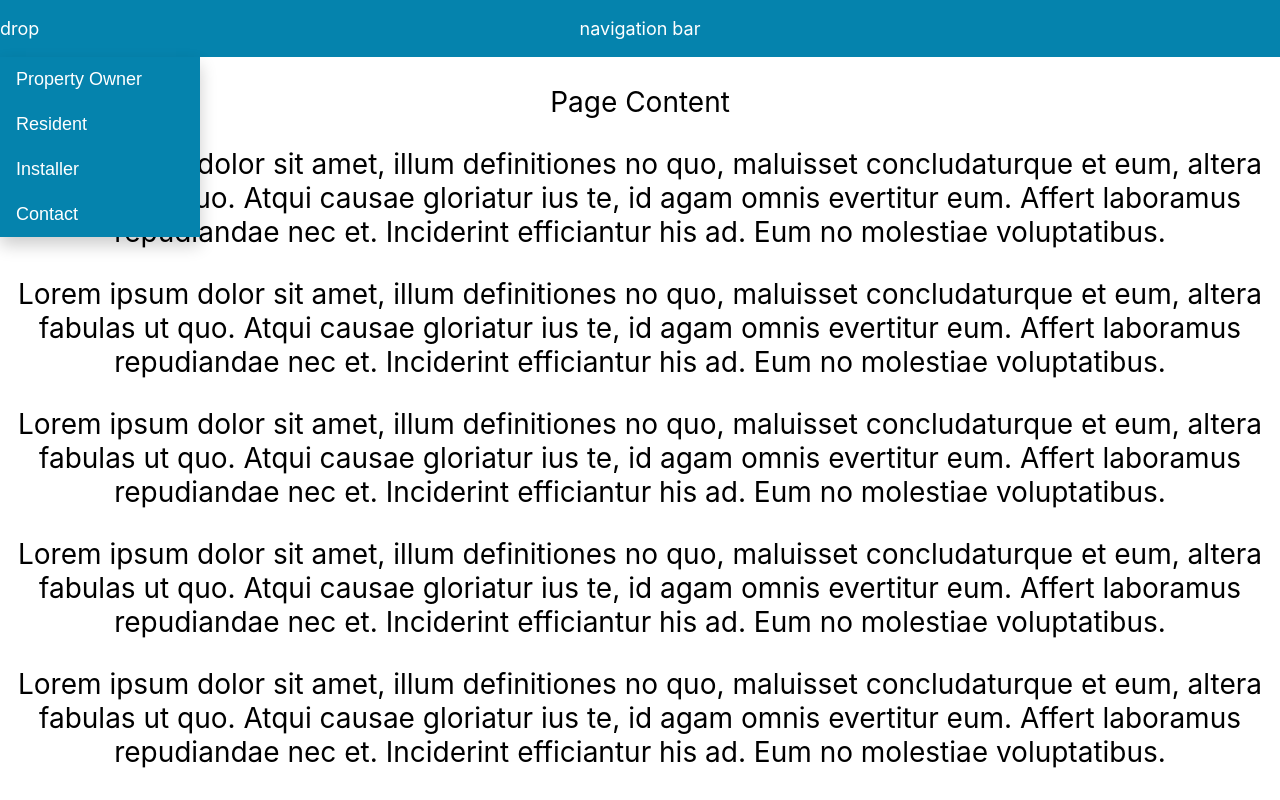
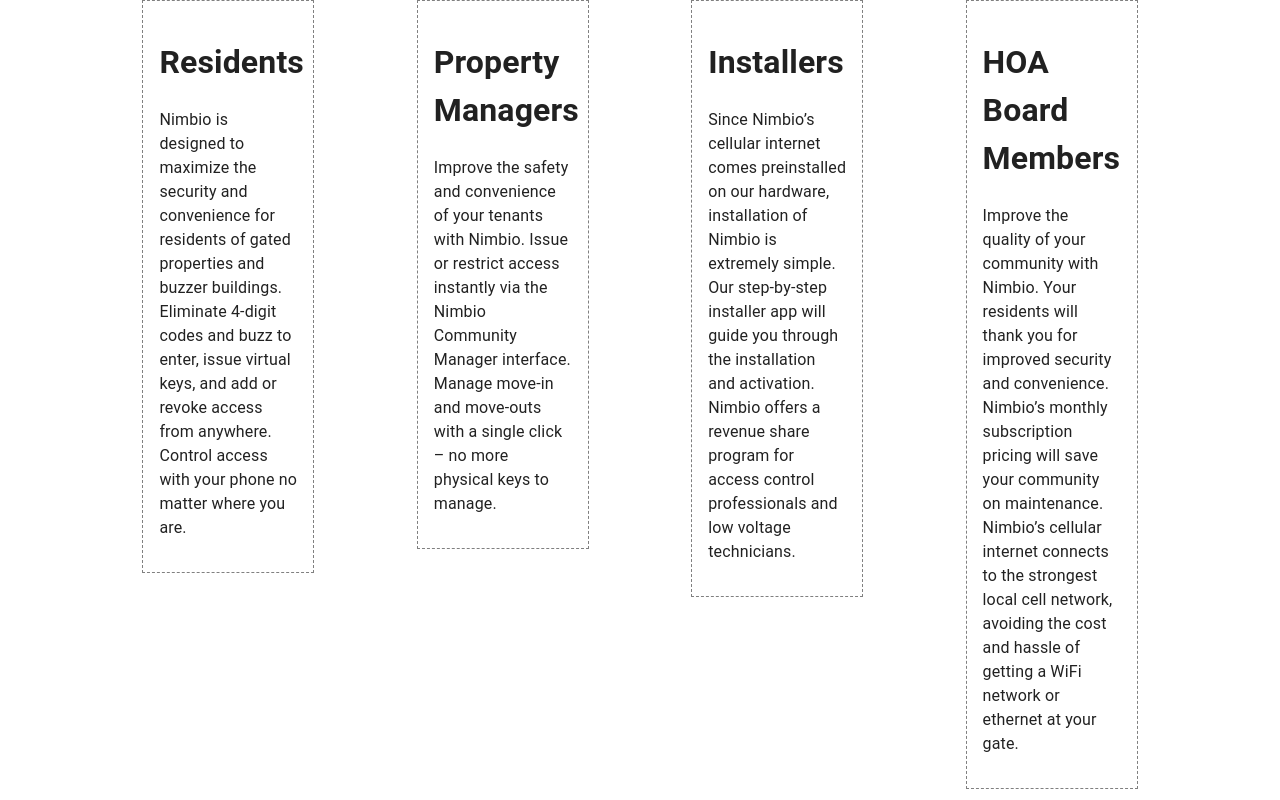
Before and after one commit to loserluki/nimbio_landing, a React (Create React App) app: page / in a window 1280 px wide. Built offline with nearby package versions, Linux system fonts and the light colour scheme.

Commit message:
Initial commit

```diff
--- a/src/components/App/App.css
+++ b/src/components/App/App.css
@@ -6,7 +6,7 @@
 
 .content {
   background-color: #FFFFFF;
-  font-size: calc(10px + 2vmin);
+  font-size: calc(10px + 1vmin);
   color: #000000;
 }
 
--- a/src/components/App/App.js
+++ b/src/components/App/App.js
@@ -1,20 +1,46 @@
+import React from 'react';
+
+import {Container, CssBaseline, Box, Grid} from "@mui/material";
+
 import './App.css';
+
 
 import Header from '../Navigation/Header.js';
 
 function App() {
   return (
-      <div className="Header">
+      <React.Fragment>
+          <CssBaseline />
           <Header />
-        <div className="App">
-            <p>Page Content</p>
-            <p>Lorem ipsum dolor sit amet, illum definitiones no quo, maluisset concludaturque et eum, altera fabulas ut quo. Atqui causae gloriatur ius te, id agam omnis evertitur eum. Affert laboramus repudiandae nec et. Inciderint efficiantur his ad. Eum no molestiae voluptatibus.</p>
-            <p>Lorem ipsum dolor sit amet, illum definitiones no quo, maluisset concludaturque et eum, altera fabulas ut quo. Atqui causae gloriatur ius te, id agam omnis evertitur eum. Affert laboramus repudiandae nec et. Inciderint efficiantur his ad. Eum no molestiae voluptatibus.</p>
-            <p>Lorem ipsum dolor sit amet, illum definitiones no quo, maluisset concludaturque et eum, altera fabulas ut quo. Atqui causae gloriatur ius te, id agam omnis evertitur eum. Affert laboramus repudiandae nec et. Inciderint efficiantur his ad. Eum no molestiae voluptatibus.</p>
-            <p>Lorem ipsum dolor sit amet, illum definitiones no quo, maluisset concludaturque et eum, altera fabulas ut quo. Atqui causae gloriatur ius te, id agam omnis evertitur eum. Affert laboramus repudiandae nec et. Inciderint efficiantur his ad. Eum no molestiae voluptatibus.</p>
-            <p>Lorem ipsum dolor sit amet, illum definitiones no quo, maluisset concludaturque et eum, altera fabulas ut quo. Atqui causae gloriatur ius te, id agam omnis evertitur eum. Affert laboramus repudiandae nec et. Inciderint efficiantur his ad. Eum no molestiae voluptatibus.</p>
-        </div>
-      </div>
+          <Container fixed>
+              <Grid container spacing={{xs: 2, md: 3}} columns={{xs: 4, md: 12, lg: 12}} justifyContent="space-evenly" alignItems="flex-start">
+                  <Grid item xs={12} md={6} lg={2}>
+                      <Box sx={{p:2, border: '1px dashed grey'}}>
+                          <h1>Residents</h1>
+                          <p>Nimbio is designed to maximize the security and convenience for residents of gated properties and buzzer buildings. Eliminate 4-digit codes and buzz to enter, issue virtual keys, and add or revoke access from anywhere. Control access with your phone no matter where you are.</p>
+                      </Box>
+                  </Grid>
+                  <Grid item xs={12} md={6} lg={2}>
+                      <Box sx={{p:2, border: '1px dashed grey'}}>
+                          <h1>Property Managers</h1>
+                          <p>Improve the safety and convenience of your tenants with Nimbio. Issue or restrict access instantly via the Nimbio Community Manager interface. Manage move-in and move-outs with a single click – no more physical keys to manage.</p>
+                      </Box>
+                  </Grid>
+                  <Grid item xs={12} md={6} lg={2}>
+                      <Box sx={{p:2, border: '1px dashed grey'}}>
+                          <h1>Installers</h1>
+                          <p>Since Nimbio’s cellular internet comes preinstalled on our hardware, installation of Nimbio is extremely simple. Our step-by-step installer app will guide you through the installation and activation. Nimbio offers a revenue share program for access control professionals and low voltage technicians.</p>
+                      </Box>
+                  </Grid>
+                  <Grid item xs={12} md={6} lg={2}>
+                      <Box sx={{p:2, border: '1px dashed grey'}}>
+                          <h1>HOA Board Members</h1>
+                          <p>Improve the quality of your community with Nimbio. Your residents will thank you for improved security and convenience. Nimbio’s monthly subscription pricing will save your community on maintenance. Nimbio’s cellular internet connects to the strongest local cell network, avoiding the cost and hassle of getting a WiFi network or ethernet at your gate.</p>
+                      </Box>
+                  </Grid>
+              </Grid>
+          </Container>
+      </React.Fragment>
   );
 }
 
--- a/src/components/Navigation/Header.js
+++ b/src/components/Navigation/Header.js
@@ -1,21 +1,45 @@
 import React from 'react';
+
+import {Container, Grid, Box} from "@mui/material";
 
 import './Header.css'
 
 const Header = () => {
     return (
-        <div className="Nav-header">
-            <p>navigation bar</p>
-            <div className="Nav-dropdown">
-                <p>drop</p>
-                <div className="Nav-dropdown-content">
-                    <button onClick={() => console.log("load Property Owner options")}>Property Owner</button>
-                    <button onClick={() => console.log("load Resident page")}>Resident</button>
-                    <button onClick={() => console.log("load Installer page")}>Installer</button>
-                    <button type="button" onClick={() => console.log("load Contact page")}>Contact</button>
-                </div>
-            </div>
-        </div>
+        <Container sticky>
+
+        </Container>
+
+
+        // <Grid container direction="row" justifyContent="space-between" alignItems="flex-start">
+        //     <Grid item xs={1} lg={1}>
+        //         <Box sx={{p: 2, backgroundColor: "#0583AD", border: "1px dashed white"}}>
+        //             <div className="Nav-dropdown">
+        //                 drop
+        //                 <div className="Nav-dropdown-content">
+        //                     <button onClick={() => console.log("button clicked")}>lineitem</button>
+        //                     <button onClick={() => console.log("button clicked")}>lineitem</button>
+        //                     <button onClick={() => console.log("button clicked")}>lineitem</button>
+        //                     <button onClick={() => console.log("button clicked")}>lineitem</button>
+        //                 </div>
+        //             </div>
+        //         </Box>
+        //     </Grid>
+        // </Grid>
+
+
+        // <div className="Nav-header">
+        //     <p>navigation bar</p>
+        //     <div className="Nav-dropdown">
+        //         <p>drop</p>
+        //         <div className="Nav-dropdown-content">
+        //             <button onClick={() => console.log("load Property Owner options")}>Property Owner</button>
+        //             <button onClick={() => console.log("load Resident page")}>Resident</button>
+        //             <button onClick={() => console.log("load Installer page")}>Installer</button>
+        //             <button type="button" onClick={() => console.log("load Contact page")}>Contact</button>
+        //         </div>
+        //     </div>
+        // </div>
     )
 }
 
--- a/src/index.js
+++ b/src/index.js
@@ -7,6 +7,7 @@
 
 root.render(
   <React.StrictMode>
-    <App />
+      <meta name="viewport" content="initial-scale=1, width=device-width" />
+      <App />
   </React.StrictMode>
 );
```
